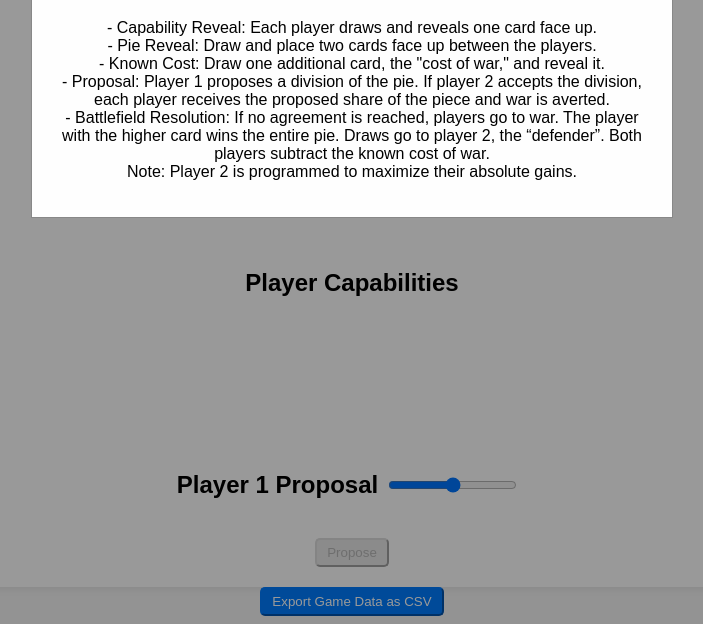
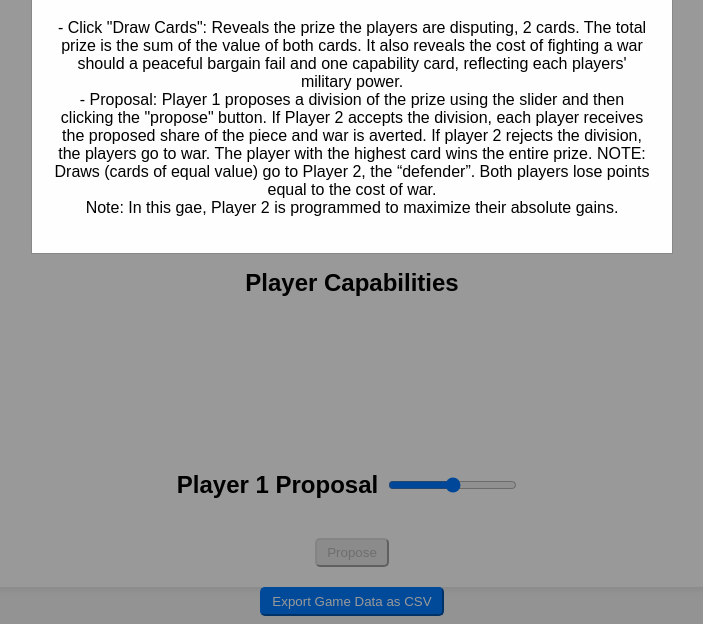
Before and after one commit to dnedal/Game, a plain HTML site: page version1.html in a window 1280 px wide. Both pictures are taken after a click on the button "Instructions/Rules". Shown: the part 219-843 px from the top of the page, without its empty margins (288-991 px from the left). Drawn offline with Linux system fonts and the light colour scheme.

Commit message:
Add files via upload

```diff
--- a/version1.html
+++ b/version1.html
@@ -13,12 +13,9 @@
     <div class="popup-content">
         <span class="close">&times;</span>
         <p><h1>Bargaining with Perfect Information and Known Costs of War</h1>
-<p>- Capability Reveal: Each player draws and reveals one card face up.<br>
-- Pie Reveal: Draw and place two cards face up between the players.<br>
-- Known Cost: Draw one additional card, the "cost of war," and reveal it.<br>
-- Proposal: Player 1 proposes a division of the pie. If player 2 accepts the division, each player receives the proposed share of the piece and war is averted.<br>
-- Battlefield Resolution: If no agreement is reached, players go to war. The player with the higher card wins the entire pie. Draws go to player 2, the “defender”. Both players subtract the known cost of war.
-<br>Note: Player 2 is programmed to maximize their absolute gains.
+<p>- Click "Draw Cards": Reveals the prize the players are disputing, 2 cards. The total prize is the sum of the value of both cards. It also reveals the cost of fighting a war should a peaceful bargain fail and one capability card, reflecting each players' military power.<br>
+- Proposal: Player 1 proposes a division of the prize using the slider and then clicking the "propose" button. If Player 2 accepts the division, each player receives the proposed share of the piece and war is averted. If player 2 rejects the division, the players go to war. The player with the highest card wins the entire prize. NOTE: Draws (cards of equal value) go to Player 2, the “defender”. Both players lose points equal to the cost of war.
+<br>Note: In this gae, Player 2 is programmed to maximize their absolute gains.
 </p>
     </div>
 </div>
```
